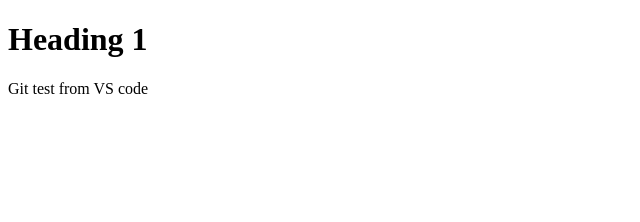
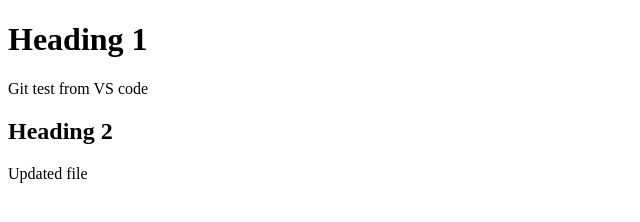
Before and after one commit to LeulBayesa/github-final-project, a plain HTML site: page index.html in a window 1280 px wide. Shown: the whole page, without its empty margins (0-640 px from the left). Drawn offline with Linux system fonts and the light colour scheme.

Commit message:
Added file

```diff
--- a/index.html
+++ b/index.html
@@ -9,5 +9,7 @@
 <body>
     <h1>Heading 1</h1>
     <p>Git test from VS code</p>
+    <h2>Heading 2</h2>
+    <p>Updated file</p>
 </body>
 </html>
```
